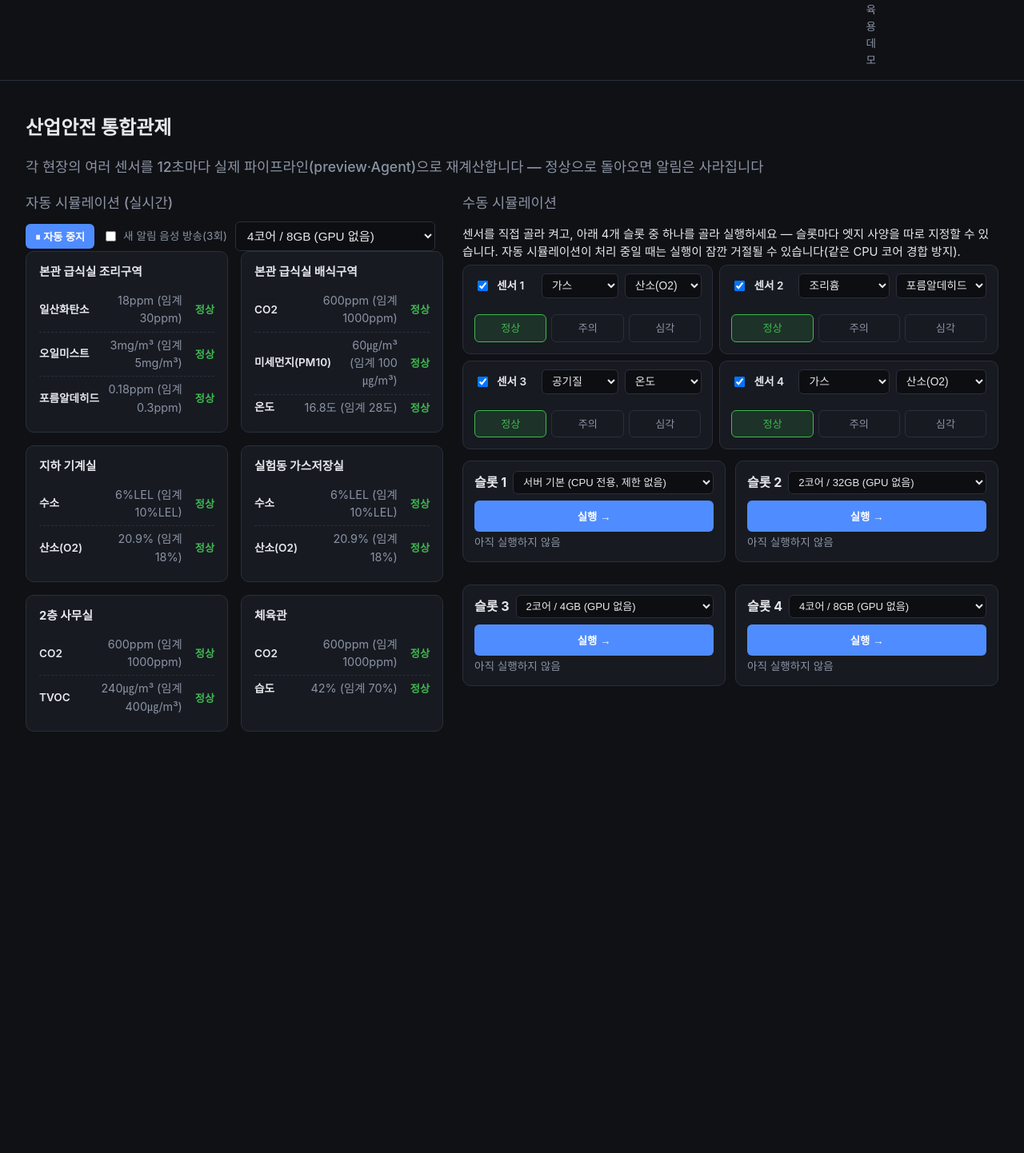
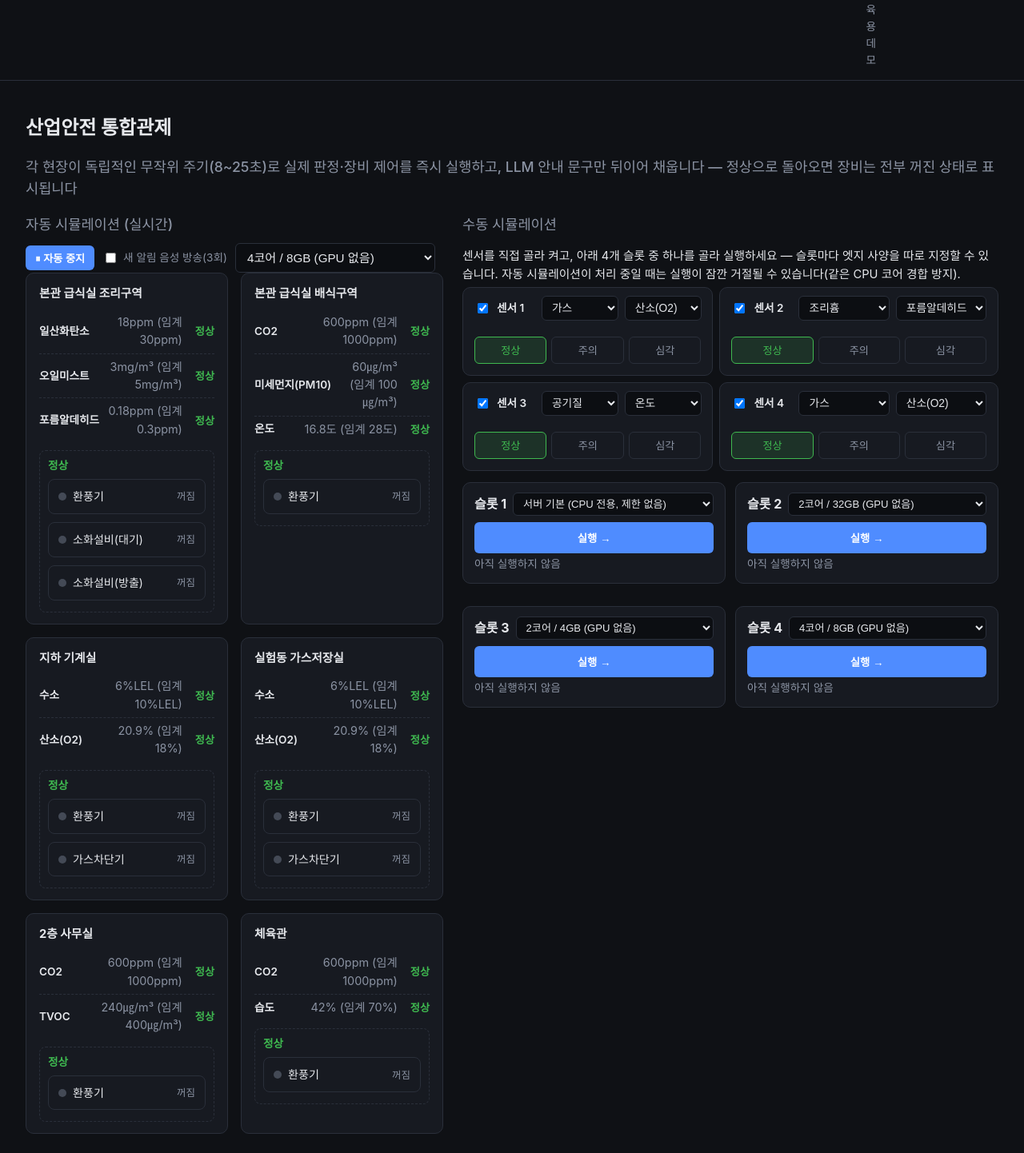
Before and after one commit to grib-arws-bot/mlops-edge-lab, a FastAPI app: page /control-room in a window 1280 px wide; the page is wider, and only the part inside the window is pictured. Shown: the part 328-1770 px from the top of that part at 80% size. Before the commit the page ends 1243 px from the top of that part, so only its background shows below. Run offline with FastAPI, Linux system fonts and the light colour scheme; data that the repository does not hold is empty.

Commit message:
통합관제 — 장비제어를 LLM 서술과 분리해 즉시 실행, 현장별 불규칙 주기, 정상 시작 상태
- agent/run.py: run_agent()를 judge_and_actuate()(판정+장비제어, LLM 없음)와 narrate()
  (LLM 서술)로 분리 — 이전엔 둘 다 같은 스레드 실행자 호출 안에 묶여 있어 "장비 제어는
  즉시 반영"이 실제로는 preview 표시일 뿐이었고, 진짜 기록은 LLM이 끝나야 나왔음
- web/app.py: _control_room_loop가 judge_and_actuate를 이벤트 루프에서 동기 실행해
  장비 제어를 즉시 처리, LLM 서술만 별도 스레드로 위임. 공유 12초 고정 틱을 현장별
  독립 무작위 주기(8~25초)로 교체. 서버 기동 시/정상 복귀 시 모든 장비가 "꺼짐" 상태로
  보이는 기본값(_baseline_alert) 추가 — 이전엔 alert=None이라 장비 영역 자체가 안 보였음
- agent/rules.py: equipment_for_category() 추가(카테고리별 전체 장비 목록, 기본 상태 렌더링용)
- cosmetics_poc.html: Layer 1/2 라벨을 실제 제안서 내용(미생물 발효기, PLC/IoT Gateway
  Modbus TCP/OPC-UA, 센서별 통신방식)으로 구체화 — 기존엔 "Layer 1 · 장비"처럼 추상적이었음

Co-Authored-By: Claude Sonnet 5 <noreply@anthropic.com>

```diff
--- a/src/web/app.py
+++ b/src/web/app.py
@@ -41,7 +41,7 @@ sys.path.insert(0, str(Path(__file__).resolve().parents[1]))
 from agent import cosmetics_tools, rules
 from agent.cosmetics_run import run_cosmetics_agent
 from agent.cosmetics_tools import CosmeticsToolContext
-from agent.run import preview, run_agent, run_agent_composite, to_dict, to_dict_composite
+from agent.run import judge_and_actuate, narrate, preview, run_agent, run_agent_composite, to_dict, to_dict_composite
 from agent.tools import ToolContext
 from collect import registry as collect_registry
 from collect.storage import collection_summary
@@ -1023,9 +1023,17 @@ _CONTROL_ROOM_SITES = {
     "2층 사무실": {"category": "공기질", "substances": ["CO2", "TVOC"]},
     "체육관": {"category": "공기질", "substances": ["CO2", "습도"]},
 }
-_CONTROL_ROOM_INTERVAL_SECONDS = 12
+# 2026-09-21 변경: 모든 현장이 하나의 공유 12초 틱에 맞춰 순서대로 갱신되던 걸(한 틱에
+# 무작위 현장 하나만 골라 갱신), 현장마다 독립적인 무작위 주기로 바꿨다(사용자 요청 —
+# "각 카드의 데이터 수집 시간이 불규칙적으로 들어오게"). 루프 자체는 1초마다 깨어나
+# "지금 차례가 된 현장이 있는지"만 확인하고, 차례가 된 현장은 다음 차례를 다시 무작위로
+# 뽑는다 — 실제 센서들이 서로 동기화되지 않고 각자 따로 보고하는 것과 비슷한 모양이 된다.
+_CONTROL_ROOM_TICK_SECONDS = 1
+_CONTROL_ROOM_MIN_INTERVAL = 8
+_CONTROL_ROOM_MAX_INTERVAL = 25
 
 _control_room_state: dict[str, dict] = {}
+_control_room_next_due: dict[str, float] = {}
 # /simulate와 달리 통합관제는 여러 사람이 같이 보는 "관제실 화면 하나"라는 컨셉이라,
 # 요청마다 프로파일을 넘기는 게 아니라 서버 쪽 전역 설정 하나로 둔다(이 화면을 보는
 # 모두가 같은 조건을 본다) — EDGE_PROFILES는 /simulate와 동일한 것을 재사용.
@@ -1051,9 +1059,28 @@ def _random_event(site: str, substance: str) -> dict:
     }
 
 
+def _baseline_alert(category: str) -> dict:
+    """장비가 하나도 안 켜진 "정상" 기본 상태 — 서버가 막 켜졌을 때, 그리고 알림이
+    정상으로 돌아왔을 때 둘 다 이 상태로 보여준다(사용자 요청, 2026-09-21 — "최초에는
+    모든 장비가 정상인 상태에서 시작"). 이전엔 alert=None이면 카드에서 장비 영역
+    자체가 안 보였는데, 그러면 "이 현장에 어떤 장비가 있는지"조차 알 수 없었다 —
+    이제는 항상 장비 목록을 보여주되 전부 "꺼짐"으로 표시한다."""
+    return {
+        "substance": None, "severity": "정상", "narrative": None,
+        "equipment": [{"equipment": name, "status": "꺼짐"} for name in rules.equipment_for_category(category)],
+        "logged_at": None, "sensor_changed_at": None, "elapsed": None,
+        "edge_label": EDGE_PROFILES.get(_control_room_edge_profile, EDGE_PROFILES[_DEFAULT_EDGE_PROFILE])["label"],
+        "pending": False,
+    }
+
+
 def _init_control_room() -> None:
     """서버 기동 시 각 현장의 모든 센서를 정상 상태 기본값으로 채워둔다 — 첫 폴링 전에도
-    화면이 비어있지 않게 하기 위함. 알림(alert)은 처음엔 당연히 없음(None)."""
+    화면이 비어있지 않게 하기 위함. 알림(alert)도 "장비 전부 꺼짐"인 정상 기본 상태로
+    시작한다(빈 화면이 아니라 명시적으로 정상임을 보여줌). 각 현장의 다음 갱신 시각도
+    0~MAX_INTERVAL 사이로 흩뿌려서(stagger) 서버가 막 켜졌을 때 모든 카드가 동시에
+    갱신되는 걸 방지한다."""
+    now = time.monotonic()
     for site, spec in _CONTROL_ROOM_SITES.items():
         sensors = {}
         for substance in spec["substances"]:
@@ -1062,21 +1089,23 @@ def _init_control_room() -> None:
                 "value": _value_for_ratio(substance, threshold, SEVERITY_RATIO["정상"]), "threshold": threshold,
                 "unit": unit, "severity": "정상", "updated_at": _now_hms(),
             }
-        _control_room_state[site] = {"sensors": sensors, "alert": None}
-
-
-def _update_sensor(site: str, substance: str, event: dict, preview_result: dict) -> None:
+        _control_room_state[site] = {"sensors": sensors, "alert": _baseline_alert(spec["category"])}
+        _control_room_next_due[site] = now + random.uniform(0, _CONTROL_ROOM_MAX_INTERVAL)
+
+
+def _update_sensor(site: str, substance: str, event: dict, severity: str) -> None:
     _control_room_state[site]["sensors"][substance] = {
         "value": event["value"], "threshold": event["threshold"], "unit": event["unit"],
-        "severity": preview_result["judgement"]["severity"], "updated_at": _now_hms(),
+        "severity": severity, "updated_at": _now_hms(),
     }
 
 
-def _run_control_room_narrative(event: dict) -> dict:
-    """백그라운드 스레드(run_in_executor)에서 호출됨 — asyncio 이벤트 루프를 LLM 추론
-    시간(수 초) 동안 막지 않기 위해 별도 스레드로 뺐다. 선택된 엣지 프로파일이 서버
-    기본이면 인프로세스 모델을(_llm_lock으로 /api/narrate와 직렬화), 아니면 /simulate와
-    동일한 cgroup 에뮬레이션(_run_events_emulated)을 그대로 재사용한다."""
+def _run_control_room_narration(event: dict, judgement, equipment_status: list[dict]) -> dict:
+    """백그라운드 스레드(run_in_executor)에서 호출됨 — LLM 서술만 담당한다. 장비 제어는
+    이 함수가 불리기 전에 메인 이벤트 루프에서 이미 동기적으로 끝나 있다(judge_and_actuate,
+    2026-09-21 변경 — 사용자 요청: "장비 제어는 즉시 처리되어야 한다"). 선택된 엣지
+    프로파일이 서버 기본이면 인프로세스 모델을(_llm_lock으로 /api/narrate와 직렬화), 아니면
+    /simulate와 동일한 cgroup 에뮬레이션(_run_events_emulated)을 그대로 재사용한다."""
     global _gpu_llm_busy
     profile = EDGE_PROFILES.get(_control_room_edge_profile, EDGE_PROFILES[_DEFAULT_EDGE_PROFILE])
     if profile["cores"] is None:
@@ -1086,20 +1115,26 @@ def _run_control_room_narrative(event: dict) -> dict:
             if is_gpu:
                 _gpu_llm_busy = True
             try:
-                result = run_agent(event, _state["ctx"], llm)
+                result = narrate(event, judgement, equipment_status, _state["ctx"], llm)
                 _state["ctx"].notify_log.clear()
-                return to_dict(result)
+                return result
             finally:
                 if is_gpu:
                     _gpu_llm_busy = False
-    return _run_events_emulated([event], profile["cores"], profile["mem_gb"], profile.get("gpu", False))[0]
+    # 에뮬레이션 경로는 격리된 서브프로세스(agent/run_cli.py)라 메인 프로세스가 이미 실행한
+    # judge_and_actuate 결과를 넘겨줄 수 없다 — 서브프로세스가 판정·장비제어를 자체적으로
+    # 다시 수행한다(둘 다 시뮬레이션이라 실제 부작용은 없음, 로그에 중복 기록만 남을 뿐).
+    # 화면에는 메인 프로세스에서 이미 실행한 진짜(먼저 실행된) equipment_status를 그대로
+    # 쓰고, 여기서는 narrative만 가져다 쓴다.
+    emulated = _run_events_emulated([event], profile["cores"], profile["mem_gb"], profile.get("gpu", False))[0]
+    return {"narrative": emulated["narrative"], "tool_trace": emulated.get("tool_trace", []), "report": emulated.get("report")}
 
 
 def _set_site_alert_pending(site: str, substance: str, severity: str, equipment_status: list[dict], sensor_changed_at: str) -> None:
-    """LLM 응답을 기다리는 동안 먼저 보여줄 상태(사용자 요청, 2026-09-19 — /simulate처럼
-    단계별로 보이게). preview()의 equipment_status는 실제 tools.actuate_equipment를 부르지
-    않는 순수 미리보기라 부작용이 없다(/simulate의 "①즉시 반응"과 같은 패턴) — 실제 실행
-    기록은 이후 _set_site_alert가 run_agent 결과로 덮어쓴다."""
+    """장비 제어는 이미 실제로 끝난 뒤 호출된다(judge_and_actuate가 이벤트 루프에서 동기
+    실행됨, 2026-09-21) — 여기 들어오는 equipment_status는 더 이상 미리보기가 아니라
+    tools.actuate_equipment가 실제로 남긴 기록이다. LLM 서술만 아직 없어서(narrative=None)
+    "pending"으로 표시하고, 완성되면 _set_site_alert가 narrative만 채운다."""
     _control_room_state[site]["alert"] = {
         "substance": substance, "severity": severity, "narrative": None,
         "equipment": equipment_status, "logged_at": None,
@@ -1109,13 +1144,18 @@ def _set_site_alert_pending(site: str, substance: str, severity: str, equipment_
     }
 
 
-def _set_site_alert(site: str, substance: str, severity: str, result: dict, elapsed: float, sensor_changed_at: str) -> None:
+def _set_site_alert(
+    site: str, substance: str, severity: str, narration: dict, equipment_status: list[dict],
+    elapsed: float, sensor_changed_at: str,
+) -> None:
     """단계별 타임스탬프(사용자 요청, 의사결정_로그 61번)를 전부 남긴다 — 센서 변경 시점은
     여기서 직접 넘겨받고, 장비 조치 시점은 각 equipment_status 항목이 이미 갖고 있는
-    ISO 'at' 필드에서, LLM 완성 시점은 지금(logged_at)으로 기록한다."""
+    ISO 'at' 필드에서, LLM 완성 시점은 지금(logged_at)으로 기록한다. equipment_status는
+    _set_site_alert_pending 때 이미 실제로 실행된 값을 그대로 재사용한다(narration이
+    새로 정하지 않음)."""
     _control_room_state[site]["alert"] = {
-        "substance": substance, "severity": severity, "narrative": result["narrative"],
-        "equipment": result.get("equipment_status", []), "logged_at": _now_hms(),
+        "substance": substance, "severity": severity, "narrative": narration["narrative"],
+        "equipment": equipment_status, "logged_at": _now_hms(),
         "sensor_changed_at": sensor_changed_at,
         "elapsed": elapsed, "edge_label": EDGE_PROFILES.get(_control_room_edge_profile, EDGE_PROFILES[_DEFAULT_EDGE_PROFILE])["label"],
         "pending": False,
@@ -1123,61 +1163,77 @@ def _set_site_alert(site: str, substance: str, severity: str, result: dict, elap
 
 
 def _clear_site_alert_if_owner(site: str, substance: str) -> None:
-    """지금 켜진 알림이 '이 센서' 때문에 켜진 게 맞을 때만 끈다 — 다른 센서가 원인인
-    알림까지 같이 꺼버리는 걸 방지."""
+    """지금 켜진 알림이 '이 센서' 때문에 켜진 게 맞을 때만 정상 기본 상태(장비 전부
+    꺼짐)로 되돌린다 — 다른 센서가 원인인 알림까지 같이 꺼버리는 걸 방지. None으로
+    지우던 걸 _baseline_alert로 바꿨다(2026-09-21) — 정상으로 돌아왔을 때도 카드에
+    "장비가 전부 꺼진 정상 상태"가 계속 보여야 하기 때문."""
     alert = _control_room_state[site]["alert"]
     if alert and alert["substance"] == substance:
-        _control_room_state[site]["alert"] = None
+        category = _CONTROL_ROOM_SITES[site]["category"]
+        _control_room_state[site]["alert"] = _baseline_alert(category)
 
 
 async def _control_room_loop() -> None:
-    """12초마다 무작위 현장의 무작위 센서 하나를 골라 실제 규칙 판정을 다시 계산하고,
-    주의/위험이면 LLM까지 돌려 그 현장 카드의 알림으로 반영한다. 정상으로 돌아오면(그
+    """1초마다 깨어나 "다음 갱신 시각이 지난 현장"이 있는지 확인한다(2026-09-21 변경 —
+    이전엔 12초마다 무작위 현장 하나만 골랐는데, 사용자 요청으로 현장마다 독립적인 무작위
+    주기(8~25초)를 갖도록 바꿨다 — 카드들이 서로 동기화되지 않고 각자 따로 보고하는 모양).
+    차례가 된 현장은 실제 규칙 판정 + 장비 제어를 그 자리에서(이벤트 루프에서 동기적으로)
+    즉시 실행한다 — 장비 제어가 LLM 응답을 기다리지 않아야 한다는 원칙(사용자 요청). 주의/
+    위험이면 그 뒤에 LLM 서술만 별도 스레드로 돌려 카드에 반영한다. 정상으로 돌아오면(그
     알림을 유발한 센서일 때만) 알림을 지운다. 백그라운드 태스크가 예외로 죽으면 그 뒤로
-    통합관제 페이지가 영원히 멈춰버리므로, 매 틱을 try/except로 감싸 하나 실패해도 다음
-    틱은 계속되게 한다."""
+    통합관제 페이지가 영원히 멈춰버리므로, 현장 하나의 실패가 다른 현장에 번지지 않게
+    현장별로 try/except를 건다."""
     loop = asyncio.get_event_loop()
     while True:
-        await asyncio.sleep(_CONTROL_ROOM_INTERVAL_SECONDS)
+        await asyncio.sleep(_CONTROL_ROOM_TICK_SECONDS)
         if not _control_room_auto_enabled:
             # 사용자가 명시적으로 중지시켰다(2026-09-19 요청) — 상호배제 플래그만으로는
-            # 12초 틱이 계속 재시도해서 수동 시뮬레이션이 반복적으로 거절될 수 있어,
-            # 아예 이번 루프를 완전히 쉬게 하는 명시적 on/off 스위치를 추가했다.
+            # 틱이 계속 재시도해서 수동 시뮬레이션이 반복적으로 거절될 수 있어, 아예 이번
+            # 루프를 완전히 쉬게 하는 명시적 on/off 스위치를 추가했다.
             continue
-        try:
-            site = random.choice(list(_CONTROL_ROOM_SITES))
-            substance = random.choice(_CONTROL_ROOM_SITES[site]["substances"])
-            event = _random_event(site, substance)
-            preview_result = preview(event)
-            severity = preview_result["judgement"]["severity"]
-            sensor_changed_at = _now_hms()
-            _update_sensor(site, substance, event, preview_result)
-            METRIC_CONTROL_ROOM_EVENTS.labels(site=site, severity=severity).inc()
-
-            if severity != "정상":
-                # 수동 시뮬레이션이 지금 CPU 코어를 점유 중이면 이번 틱은 건너뛴다
-                # (사용자 요청, 2026-09-19) — 자동 루프와 수동 시뮬레이션이 같은 cgroup
-                # 코어를 동시에 쓰면 서로 느려져 수동 쪽이 타임아웃까지 걸렸다. 12초
-                # 뒤 다음 틱에서 다시 시도하면 되므로 이번 틱은 조용히 넘어간다.
-                if _simulation_in_progress:
-                    continue
-                # 규칙(장비 조치)은 즉시 보여주고, LLM 문구는 나중에 채운다(사용자 요청,
-                # /simulate의 단계별 표시와 동일한 원칙 — "판정은 즉시, LLM은 나중"이라는
-                # 이 프로젝트 전체의 설계를 카드 화면에서도 실제로 보이게 함).
-                _set_site_alert_pending(site, substance, severity, preview_result["equipment_status"], sensor_changed_at)
-                global _auto_tick_in_progress
-                _auto_tick_in_progress = True
-                try:
-                    start = time.perf_counter()
-                    result = await loop.run_in_executor(None, _run_control_room_narrative, event)
-                    elapsed = round(time.perf_counter() - start, 2)
-                finally:
-                    _auto_tick_in_progress = False
-                _set_site_alert(site, substance, severity, result, elapsed, sensor_changed_at)
-            else:
-                _clear_site_alert_if_owner(site, substance)
-        except Exception as exc:  # noqa: BLE001 — 백그라운드 루프는 절대 죽으면 안 됨
-            print(f"[control-room] tick 실패: {exc}")
+
+        now = time.monotonic()
+        due_sites = [site for site, due in _control_room_next_due.items() if now >= due]
+        for site in due_sites:
+            # 처리 성공/실패와 무관하게 다음 차례부터 다시 무작위 간격으로 — 실패했다고
+            # 그 현장만 영원히 멈춰있으면 안 된다.
+            _control_room_next_due[site] = now + random.uniform(_CONTROL_ROOM_MIN_INTERVAL, _CONTROL_ROOM_MAX_INTERVAL)
+            try:
+                substance = random.choice(_CONTROL_ROOM_SITES[site]["substances"])
+                event = _random_event(site, substance)
+
+                # 판정 + 장비 제어 — LLM을 전혀 거치지 않으므로 이벤트 루프를 막지 않는다
+                # (수 밀리초 안에 끝남). 이게 바로 "장비 제어는 즉시 처리"의 실제 구현이다.
+                judge_result = judge_and_actuate(event, _state["ctx"])
+                judgement = judge_result["judgement"]
+                severity = judgement.severity.value
+                sensor_changed_at = _now_hms()
+                _update_sensor(site, substance, event, severity)
+                METRIC_CONTROL_ROOM_EVENTS.labels(site=site, severity=severity).inc()
+
+                if severity != "정상":
+                    # 수동 시뮬레이션이 지금 CPU 코어를 점유 중이면 이번 차례의 LLM 서술은
+                    # 건너뛴다(사용자 요청, 2026-09-19) — 장비 제어는 이미 위에서 끝났으니
+                    # 이 스킵은 서술 문구만 늦어질 뿐 장비 반응 자체는 지연되지 않는다.
+                    if _simulation_in_progress:
+                        continue
+                    equipment_status = judge_result["equipment_status"]
+                    _set_site_alert_pending(site, substance, severity, equipment_status, sensor_changed_at)
+                    global _auto_tick_in_progress
+                    _auto_tick_in_progress = True
+                    try:
+                        start = time.perf_counter()
+                        narration = await loop.run_in_executor(
+                            None, _run_control_room_narration, event, judgement, equipment_status,
+                        )
+                        elapsed = round(time.perf_counter() - start, 2)
+                    finally:
+                        _auto_tick_in_progress = False
+                    _set_site_alert(site, substance, severity, narration, equipment_status, elapsed, sensor_changed_at)
+                else:
+                    _clear_site_alert_if_owner(site, substance)
+            except Exception as exc:  # noqa: BLE001 — 한 현장의 실패가 다른 현장·루프 전체를 막으면 안 됨
+                print(f"[control-room] {site} 처리 실패: {exc}")
 
 
 @app.get("/control-room", response_class=HTMLResponse)
--- a/src/web/templates/control_room.html
+++ b/src/web/templates/control_room.html
@@ -4,7 +4,7 @@
 <div class="page-header">
   <div>
     <h1>산업안전 통합관제</h1>
-    <h2 style="margin-bottom:0;">각 현장의 여러 센서를 12초마다 실제 파이프라인(preview·Agent)으로 재계산합니다 — 정상으로 돌아오면 알림은 사라집니다</h2>
+    <h2 style="margin-bottom:0;">각 현장이 독립적인 무작위 주기(8~25초)로 실제 판정·장비 제어를 즉시 실행하고, LLM 안내 문구만 뒤이어 채웁니다 — 정상으로 돌아오면 장비는 전부 꺼진 상태로 표시됩니다</h2>
   </div>
 </div>
 
@@ -190,7 +190,7 @@ async function refreshControlRoom() {
     card.querySelector('.sensor-rows').innerHTML = rows || '<div class="stat">센서 없음</div>';
 
     const alertBox = card.querySelector('.site-alert');
-    if (s.alert) {
+    if (s.alert && s.alert.severity !== '정상') {
       const eq = s.alert.equipment || [];
       const equipHtml = eq.length
         ? '<div class="equipment-grid" style="margin: 6px 0;">' + eq.map(e =>
@@ -220,6 +220,21 @@ async function refreshControlRoom() {
         announceAlert(s.name, s.alert.narrative);
       }
       if (!s.alert.pending) announcedAt[s.name] = s.alert.logged_at;
+    } else if (s.alert) {
+      // 정상 기본 상태(서버 기동 직후, 또는 주의/위험에서 정상으로 복귀) — 장비는 전부
+      // 꺼짐으로 보여주고, 타임라인·안내 문구 같은 이벤트성 표시는 생략한다(사용자 요청,
+      // 2026-09-21 — "최초에는 모든 장비가 정상인 상태에서 시작").
+      const eq = s.alert.equipment || [];
+      const equipHtml = eq.length
+        ? '<div class="equipment-grid" style="margin: 6px 0;">' + eq.map(e =>
+            '<div class="equip-item equip-' + e.status + '"><span class="equip-dot"></span>' + escapeHtml(e.equipment) + '<span class="equip-status">' + escapeHtml(e.status) + '</span></div>'
+          ).join('') + '</div>'
+        : '';
+      alertBox.className = 'site-alert';
+      alertBox.innerHTML =
+        '<div class="feed-head"><span class="severity 정상">정상</span></div>' + equipHtml;
+      alertBox.style.display = 'block';
+      delete announcedAt[s.name];
     } else {
       alertBox.style.display = 'none';
       alertBox.innerHTML = '';
```
Also changed, not shown: src/agent/rules.py (+14 -0 lines), src/agent/run.py (+59 -22 lines), src/web/templates/cosmetics_poc.html (+15 -10 lines).
